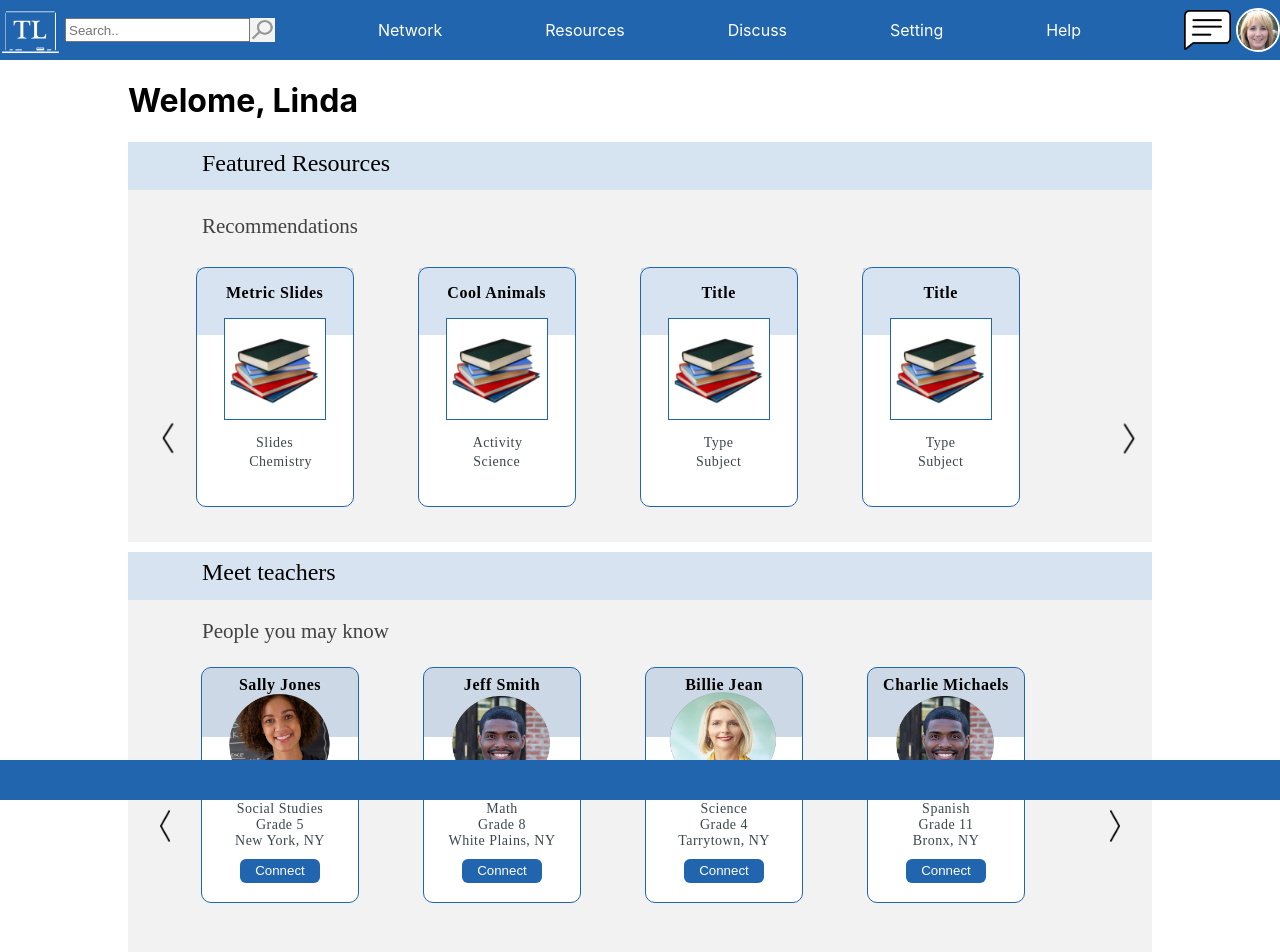
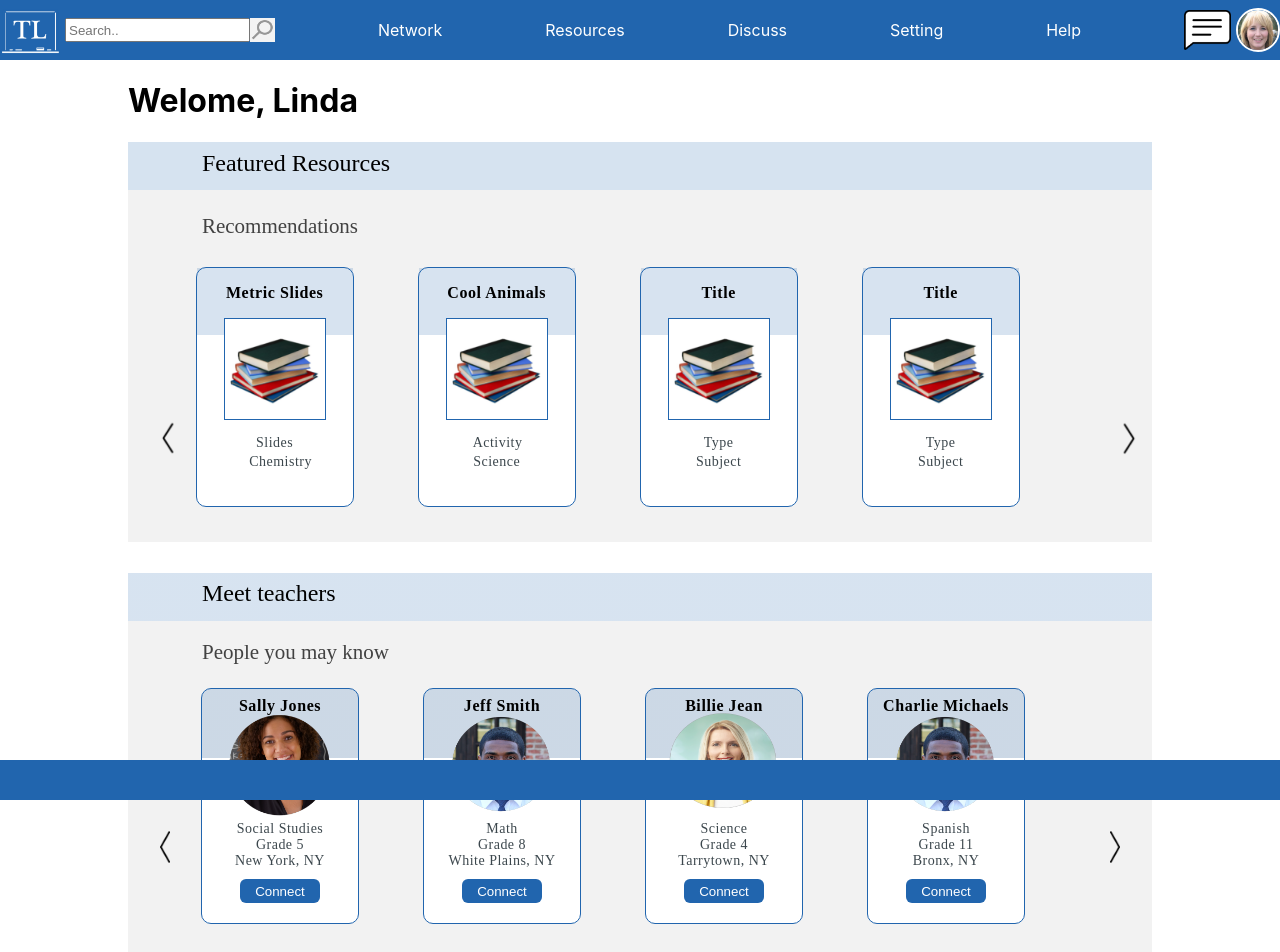
Before and after one commit to jlendle11/teachers-lounge, a React (Create React App) app: page / in a window 1280 px wide. Shown: the top 952 px of the page. Built offline with nearby package versions, Linux system fonts and the light colour scheme.

Commit message:
fix margins on teachers

```diff
--- a/src/components/Teachers/Teachers.css
+++ b/src/components/Teachers/Teachers.css
@@ -1,6 +1,7 @@
 .teachers-container {
     width: 80vw;
     height: 400px;
+    margin-top: 3%;
     /* background-color: #f2f2f2; */
     display: flex;
     flex-direction: column;
```
